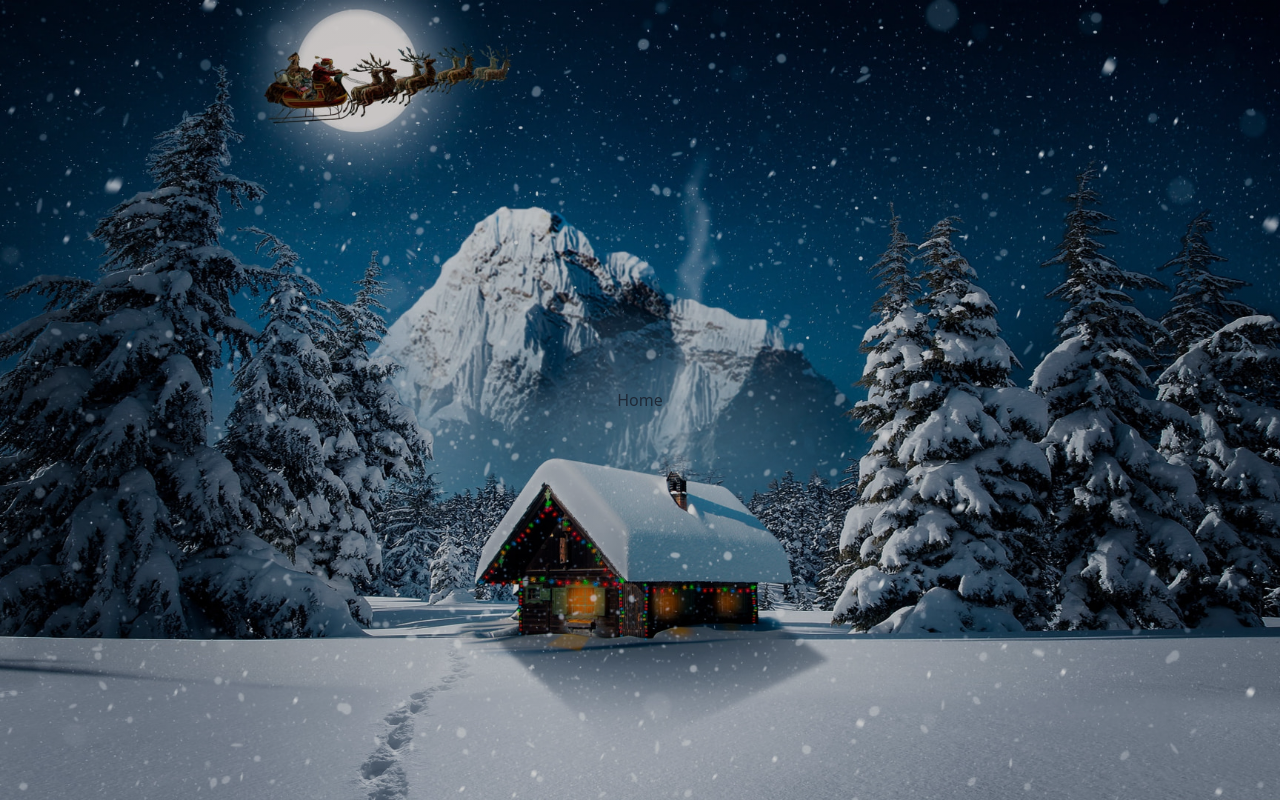
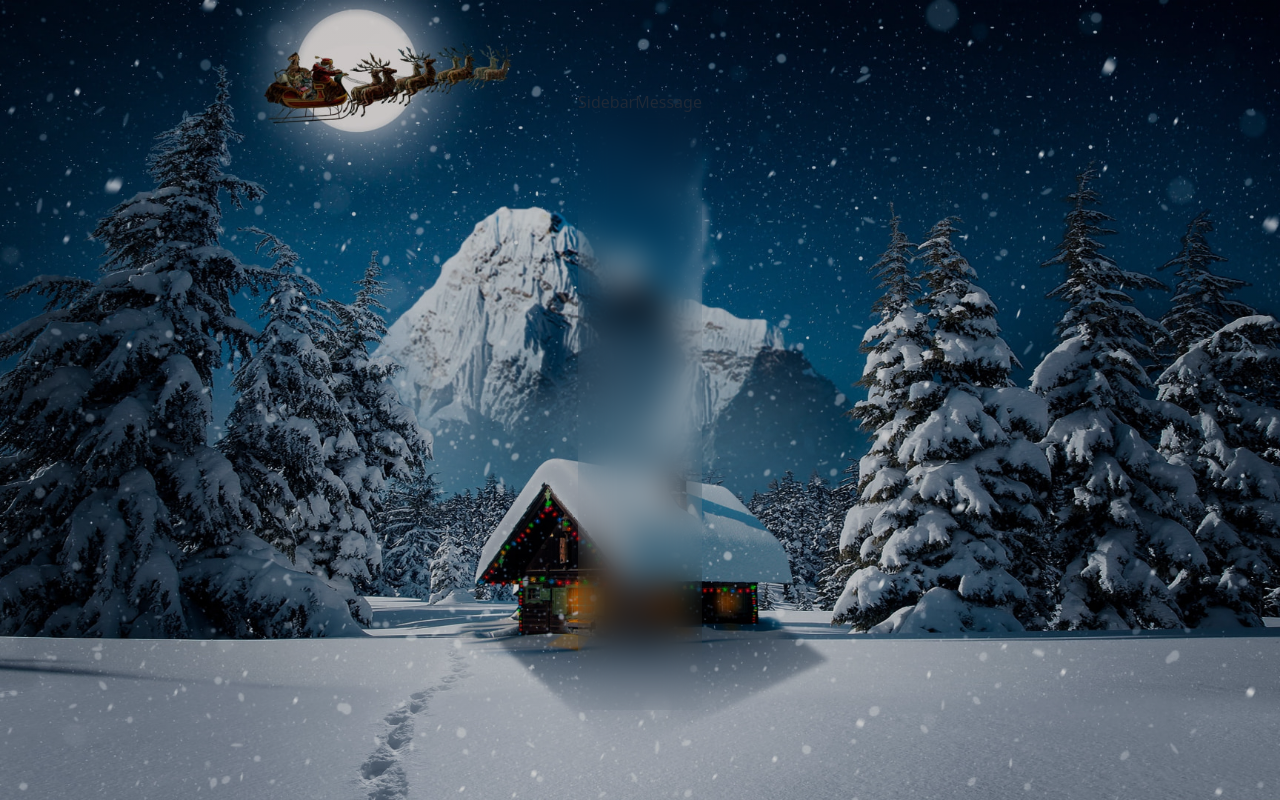
Before and after one commit to samarth-5/Social-Hub, a React (Vite) app in the folder client/: page / in a window 1280 px wide. Built offline with nearby package versions, Linux system fonts and the light colour scheme.

Commit message:
created sidebar and message component

```diff
--- /dev/null
+++ b/client/src/components/Messages/Message.jsx
@@ -0,0 +1,7 @@
+import React from 'react'
+
+export default function Message() {
+  return (
+    <div>Message</div>
+  )
+}
--- /dev/null
+++ b/client/src/components/Sidebar/Sidebar.jsx
@@ -0,0 +1,7 @@
+import React from 'react'
+
+export default function Sidebar() {
+  return (
+    <div>Sidebar</div>
+  )
+}
--- a/client/src/pages/Home.jsx
+++ b/client/src/pages/Home.jsx
@@ -1,7 +1,11 @@
-import React from 'react'
+import Sidebar from "../components/Sidebar/Sidebar.jsx";
+import Message from "../components/Messages/Message.jsx";
 
 export default function Home() {
   return (
-    <div>Home</div>
-  )
+		<div className='flex sm:h-[450px] md:h-[620px] rounded-lg overflow-hidden bg-gray-400 bg-clip-padding backdrop-filter backdrop-blur-lg bg-opacity-0'>
+			<Sidebar />
+			<Message />
+		</div>
+	);
 }
```
